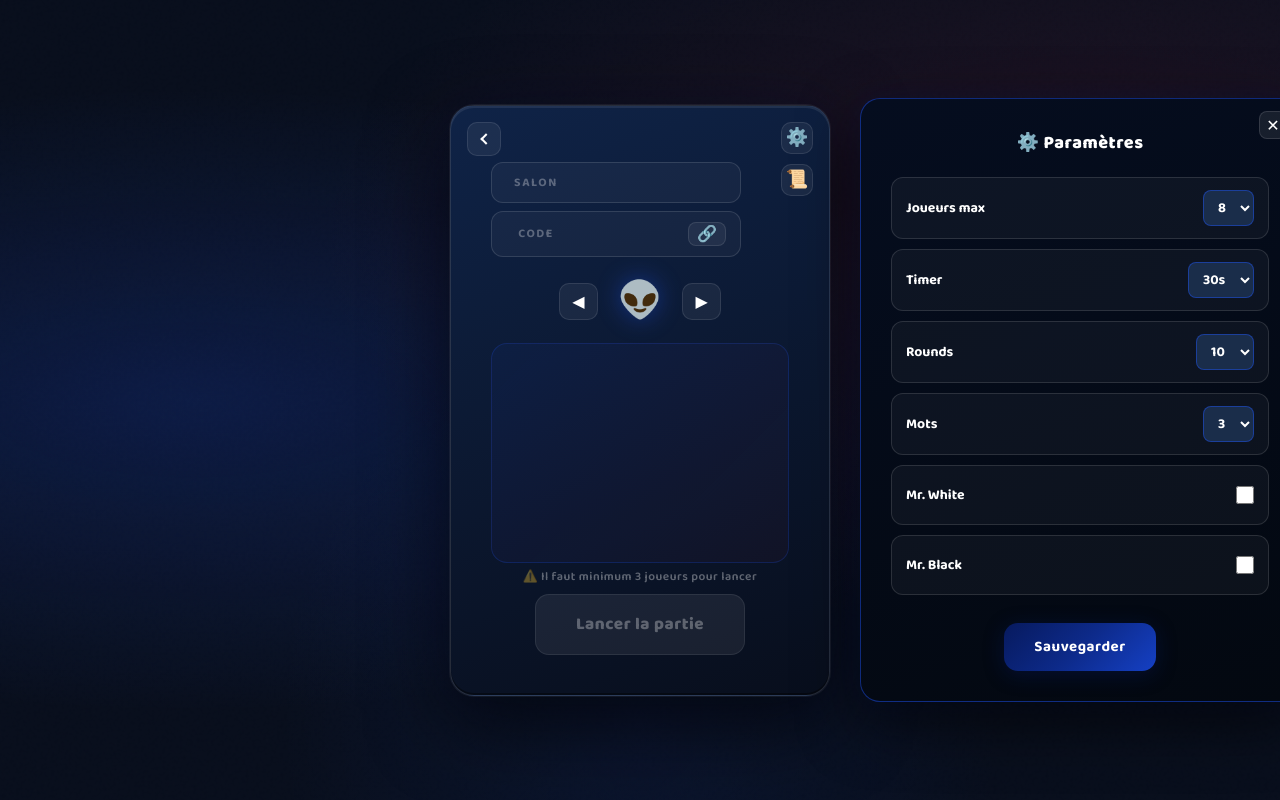
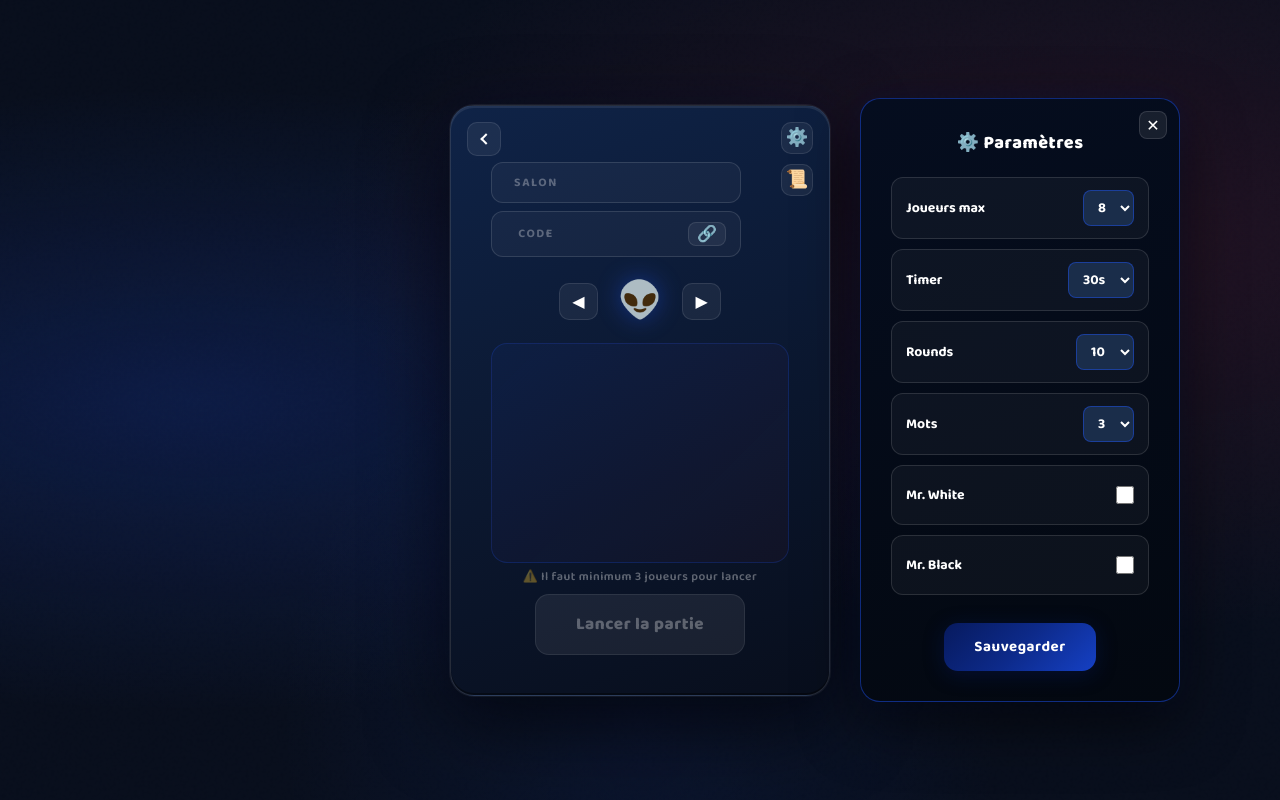
Before and after one commit to etrandria-droid/undergooner-game, a website: page public/lobby.html in a window 1280 px wide. Both pictures are taken after a click on the element "⚙️". Drawn offline with nearby package versions, Linux system fonts and the light colour scheme; no server answers.

Commit message:
dimen fenetre

```diff
--- a/public/lobby.html
+++ b/public/lobby.html
@@ -105,7 +105,7 @@
 </div>
   <!-- Panel paramètres -->
   <div id="settingsPanel" style="display:none;">
-    <div class="settings-box" style="width:440px;min-width:440px;">
+    <div class="settings-box">
       <button id="closeSettings" style="
         position:absolute;top:12px;right:12px;
         background:rgba(255,255,255,0.08);
```
